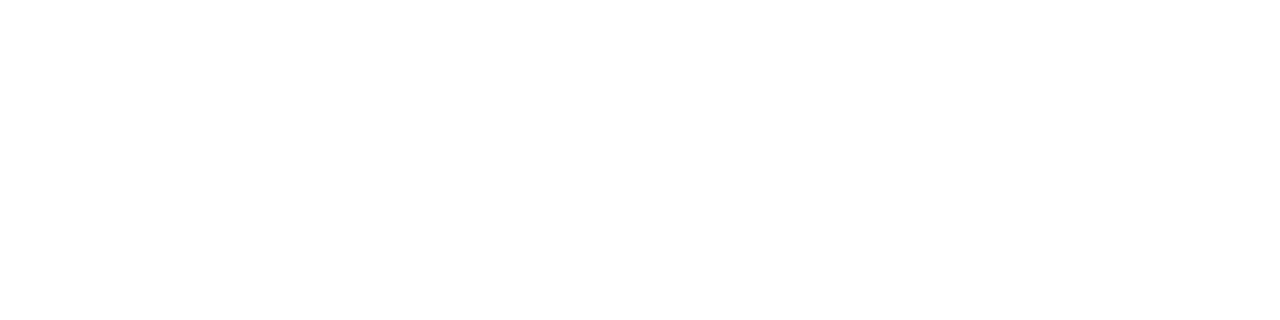
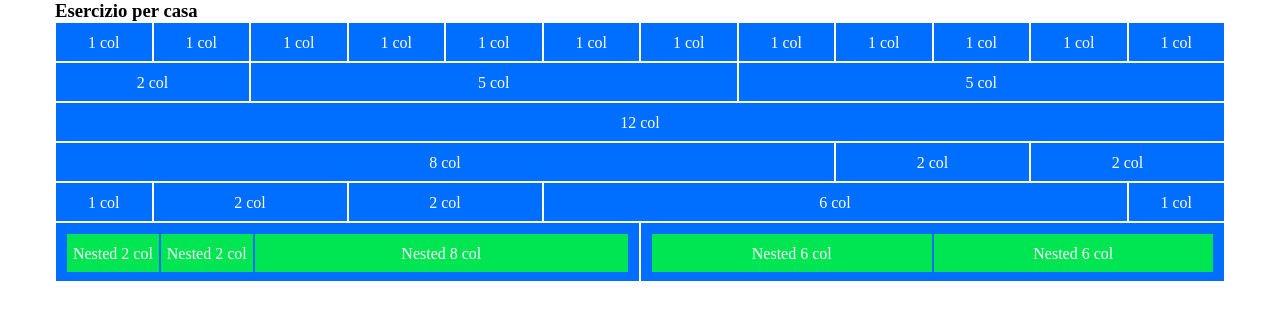
Before and after one commit to RooRsmoka/html-css-12bool, a plain HTML site: page index.html in a window 1280 px wide. Drawn offline with Linux system fonts and the light colour scheme.

Commit message:
creazione prima sezione

```diff
--- a/css/style.css
+++ b/css/style.css
@@ -0,0 +1,29 @@
+.blue {
+    height: 40px;
+    line-height: 40px;
+    border: 1px #fff solid;
+    text-align: center;
+    background-color: #006EFF;
+    color: #fff;
+}
+
+.blue-big {
+    height: 60px;
+    line-height: 60px;
+    border: 1px #fff solid;
+    text-align: center;
+    background-color: #006EFF;
+    color: #fff;
+}
+
+.green {
+    height: 40px;
+    line-height: 40px;
+    border: 1px #006EFF solid;
+    text-align: center;
+    background-color: #00E552;
+}
+
+.nested {
+    padding: 10px;
+}
--- a/index.html
+++ b/index.html
@@ -9,6 +9,57 @@
         <link rel="stylesheet" href="css/style.css">
     </head>
     <body>
-
+        <div class="container">
+            <h3>Esercizio per casa</h3>
+            <div class="row">
+                <div class="col-xs-1 blue">1 col</div>
+                <div class="col-xs-1 blue">1 col</div>
+                <div class="col-xs-1 blue">1 col</div>
+                <div class="col-xs-1 blue">1 col</div>
+                <div class="col-xs-1 blue">1 col</div>
+                <div class="col-xs-1 blue">1 col</div>
+                <div class="col-xs-1 blue">1 col</div>
+                <div class="col-xs-1 blue">1 col</div>
+                <div class="col-xs-1 blue">1 col</div>
+                <div class="col-xs-1 blue">1 col</div>
+                <div class="col-xs-1 blue">1 col</div>
+                <div class="col-xs-1 blue">1 col</div>
+            </div>
+            <div class="row">
+                <div class="col-xs-2 blue">2 col</div>
+                <div class="col-xs-5 blue">5 col</div>
+                <div class="col-xs-5 blue">5 col</div>
+            </div>
+            <div class="row">
+                <div class="col-xs-12 blue">12 col</div>
+            </div>
+            <div class="row">
+                <div class="col-xs-8 blue">8 col</div>
+                <div class="col-xs-2 blue">2 col</div>
+                <div class="col-xs-2 blue">2 col</div>
+            </div>
+            <div class="row">
+                <div class="col-xs-1 blue">1 col</div>
+                <div class="col-xs-2 blue">2 col</div>
+                <div class="col-xs-2 blue">2 col</div>
+                <div class="col-xs-6 blue">6 col</div>
+                <div class="col-xs-1 blue">1 col</div>
+            </div>
+            <div class="row">
+                <div class="col-xs-6 blue-big">
+                    <div class="row nested">
+                        <div class="col-xs-2 green">Nested 2 col</div>
+                        <div class="col-xs-2 green">Nested 2 col</div>
+                        <div class="col-xs-8 green">Nested 8 col</div>
+                    </div>
+                </div>
+                <div class="col-xs-6 blue-big">
+                    <div class="row nested">
+                        <div class="col-xs-6 green">Nested 6 col</div>
+                        <div class="col-xs-6 green">Nested 6 col</div>
+                    </div>
+                </div>
+            </div>
+        </div>
     </body>
 </html>
```
